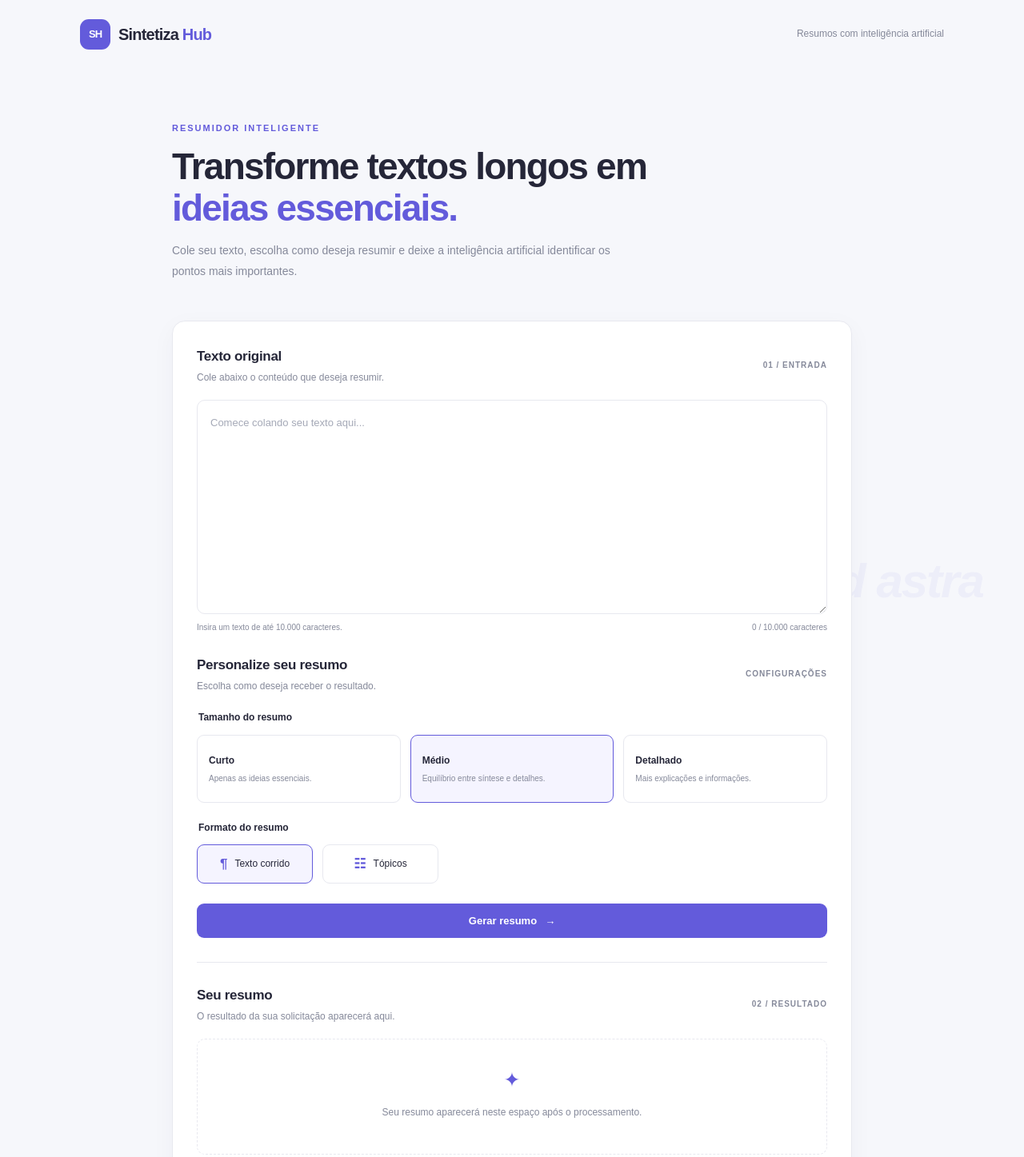
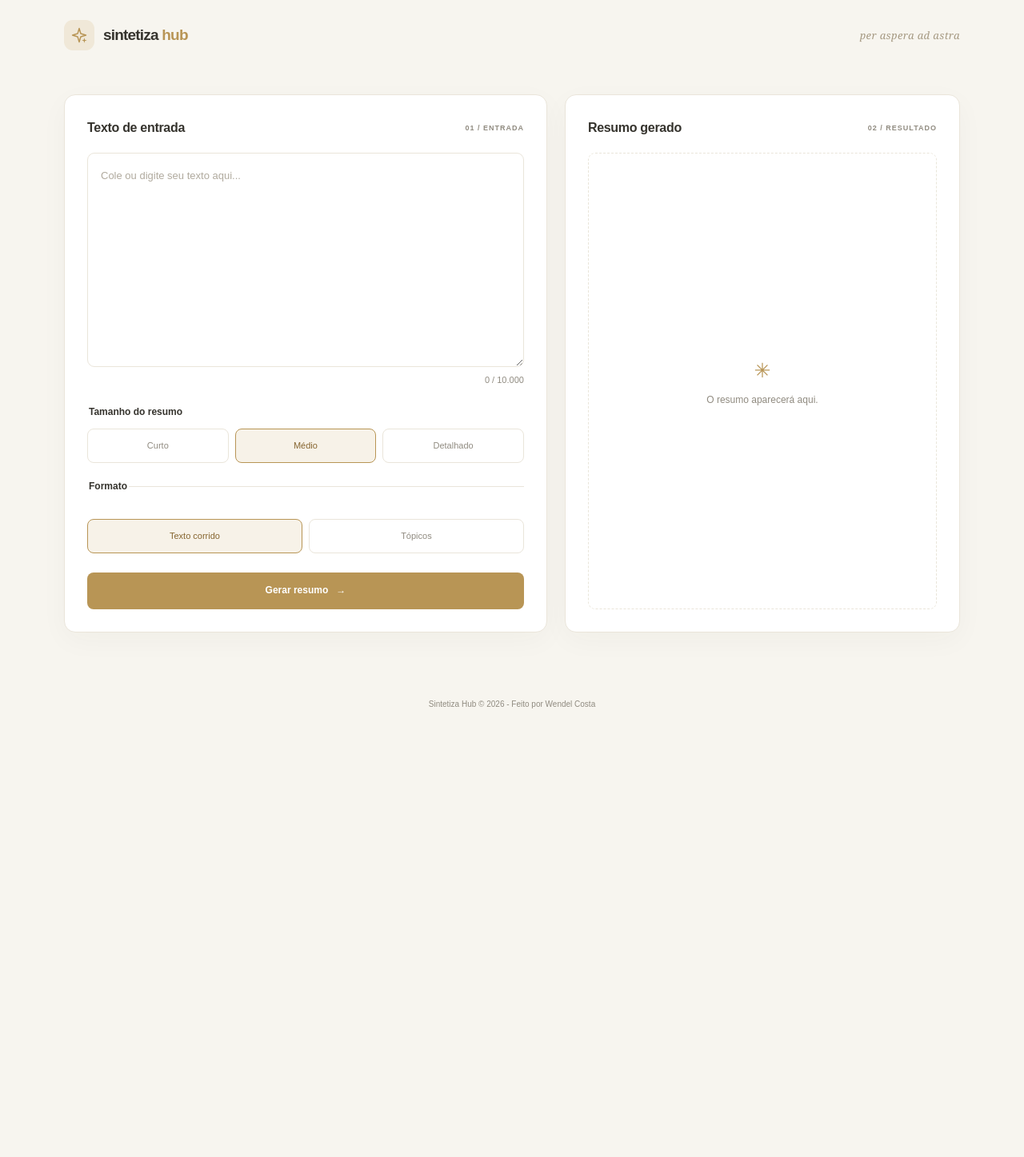
Before and after one commit to Wendel-Costa/Sintetiza-Hub, a plain HTML site: page index.html in a window 1280 px wide. Shown: the top 1447 px of the page at 80% size. After the commit the page ends 911 px from the top, so only its background shows below. Drawn offline with Linux system fonts and the light colour scheme.

Commit message:
reorganizando layout em duas colunas

```diff
--- a/css/styles.css
+++ b/css/styles.css
@@ -1,13 +1,14 @@
 
 :root {
-    --background: #f6f7fb;
-    --surface: #ffffff;
-    --text: #252638;
-    --muted: #85899a;
-    --primary: #635bdb;
-    --primary-hover: #5149c5;
-    --border: #e7e8ef;
-    --soft-purple: #f5f4ff;
+    --background: #F7F5EF;
+    --surface: #FFFFFF;
+    --text: #35332D;
+    --muted: #908B80;
+    --primary: #B89555;
+    --primary-hover: #A27F42;
+    --primary-soft: #F7F2E8;
+    --border: #EAE5DA;
+    --error: #BD5A4A;
 }
 
 * {
@@ -15,43 +16,27 @@
 }
 
 body {
+    min-height: 100vh;
     margin: 0;
-    min-height: 100vh;
-    font-family: Arial, Helvetica, sans-serif;
+    display: flex;
+    flex-direction: column;
     background: var(--background);
     color: var(--text);
+    font-family: Arial, Helvetica, sans-serif;
     line-height: 1.6;
 }
 
-/* Identidade visual de fundo */
-
-.background-motto {
-    position: fixed;
-    right: 4%;
-    bottom: 25px;
-    z-index: 0;
-    pointer-events: none;
-    user-select: none;
-
-    color: var(--primary);
-    opacity: 0.055;
-    font-size: clamp(22px, 5vw, 60px);
-    font-weight: bold;
-    font-style: italic;
-    letter-spacing: -2px;
-    white-space: nowrap;
+button,
+textarea {
+    font: inherit;
 }
 
 /* Cabeçalho */
 
 .site-header {
-    position: relative;
-    z-index: 1;
-
-    width: min(100% - 40px, 1080px);
+    width: min(100% - 48px, 1120px);
     margin: 0 auto;
-    padding: 24px 0;
-
+    padding: 25px 0;
     display: flex;
     align-items: center;
     justify-content: space-between;
@@ -60,94 +45,67 @@ body {
 .brand {
     display: flex;
     align-items: center;
-    gap: 10px;
-
+    gap: 11px;
+    color: var(--text);
     text-decoration: none;
-    color: var(--text);
 }
 
-.brand-mark {
+.brand-icon {
     width: 38px;
     height: 38px;
-    border-radius: 11px;
-
     display: grid;
     place-items: center;
+    border-radius: 11px;
+    background: #F0E8D8;
+    color: var(--primary);
+}
 
-    background: var(--primary);
-    color: white;
-    font-size: 13px;
-    font-weight: bold;
-    letter-spacing: -1px;
+.brand-icon svg {
+    width: 22px;
+    height: 22px;
 }
 
 .brand-name {
-    font-size: 20px;
+    font-size: 19px;
     font-weight: bold;
     letter-spacing: -0.8px;
+    text-transform: lowercase;
 }
 
 .brand-name strong {
     color: var(--primary);
 }
 
-.header-note {
-    margin: 0;
-    color: var(--muted);
-    font-size: 12px;
+.header-motto {
+    color: #A69A83;
+    font-family: Georgia, serif;
+    font-size: 13px;
+    font-style: italic;
+    letter-spacing: 0.4px;
 }
 
-/* Conteúdo principal */
+/* Layout principal */
 
 .container {
-    position: relative;
-    z-index: 1;
-
-    width: min(100% - 40px, 850px);
-    margin: 0 auto;
+    width: min(100% - 48px, 1120px);
+    margin: 30px auto 55px;
+    flex: 1;
 }
 
-.intro {
-    padding: 55px 0 35px;
+.workspace {
+    display: grid;
+    grid-template-columns: minmax(0, 1.1fr) minmax(0, 0.9fr);
+    align-items: stretch;
+    gap: 22px;
 }
 
-.eyebrow {
-    color: var(--primary);
-    font-size: 11px;
-    font-weight: bold;
-    letter-spacing: 2px;
-}
-
-h1 {
-    max-width: 700px;
-    margin: 12px 0;
-
-    font-size: clamp(32px, 5vw, 46px);
-    line-height: 1.15;
-    letter-spacing: -1.8px;
-}
-
-h1 span {
-    color: var(--primary);
-}
-
-.intro-description {
-    max-width: 580px;
-    color: var(--muted);
-    font-size: 14px;
-    line-height: 1.8;
-}
-
-/* Painel principal */
-
-.app-panel {
-    padding: 30px;
-
+.panel {
+    min-width: 0;
+    padding: 28px;
     background: var(--surface);
     border: 1px solid var(--border);
-    border-radius: 16px;
-
-    box-shadow: 0 8px 30px rgba(30, 35, 70, 0.04);
+    border-radius: 14px;
+    box-shadow: 0 10px 35px rgba(65, 55, 35, 0.035);
 }
 
 /* Cabeçalhos das seções */
@@ -160,32 +118,28 @@ h1 span {
     margin-bottom: 18px;
 }
 
+.section-heading h1,
 .section-heading h2 {
     margin: 0;
-    font-size: 17px;
+    font-size: 16px;
+    font-weight: bold;
     letter-spacing: -0.3px;
-}
-
-.section-heading p {
-    margin: 4px 0 0;
-    color: var(--muted);
-    font-size: 12px;
 }
 
 .step-label {
     color: var(--muted);
-    font-size: 10px;
+    font-size: 9px;
     font-weight: bold;
     letter-spacing: 1px;
     white-space: nowrap;
 }
 
-/* Campo de texto */
+/* Entrada de texto */
 
 .textarea-wrapper {
+    overflow: hidden;
     border: 1px solid var(--border);
-    border-radius: 10px;
-    overflow: hidden;
+    border-radius: 9px;
     transition: border-color 0.2s;
 }
 
@@ -193,54 +147,45 @@ h1 span {
     border-color: var(--primary);
 }
 
+.textarea-wrapper.has-error {
+    border-color: var(--error);
+}
+
 textarea {
     display: block;
     width: 100%;
-    min-height: 200px;
+    min-height: 250px;
     padding: 16px;
-
     resize: vertical;
     border: none;
     outline: none;
-
     background: transparent;
     color: var(--text);
-
     font-family: inherit;
     font-size: 13px;
     line-height: 1.8;
 }
 
 textarea::placeholder {
-    color: #a5a9b7;
+    color: #B0AA9E;
 }
 
 .field-footer {
     display: flex;
-    justify-content: space-between;
-    gap: 12px;
-
-    margin: 9px 0 25px;
-}
-
-.field-footer p {
-    margin: 0;
-    color: var(--muted);
-    font-size: 10px;
+    justify-content: flex-end;
+    margin: 8px 0 22px;
 }
 
 .character-count {
-    white-space: nowrap;
+    margin: 0;
+    color: var(--muted);
+    font-size: 11px;
 }
 
-/* Personalização do resumo */
+/* Configurações */
 
 .options-section {
-    margin-bottom: 25px;
-}
-
-.options-section > .section-heading {
-    margin-bottom: 20px;
+    margin-bottom: 24px;
 }
 
 .option-group {
@@ -252,6 +197,7 @@ textarea::placeholder {
 
 .option-group legend {
     margin-bottom: 11px;
+    color: var(--text);
     font-size: 12px;
     font-weight: bold;
 }
@@ -259,7 +205,7 @@ textarea::placeholder {
 .choice-grid {
     display: grid;
     grid-template-columns: repeat(3, 1fr);
-    gap: 12px;
+    gap: 8px;
 }
 
 .choice-card,
@@ -271,109 +217,70 @@ textarea::placeholder {
 .choice-card input,
 .format-option input {
     position: absolute;
+    width: 1px;
+    height: 1px;
     opacity: 0;
 }
 
-.choice-content {
-    min-height: 85px;
-    padding: 14px;
-
+.choice-content,
+.format-content {
+    min-height: 43px;
+    padding: 10px 8px;
     display: flex;
-    flex-direction: column;
+    align-items: center;
     justify-content: center;
-    gap: 5px;
-
     border: 1px solid var(--border);
-    border-radius: 9px;
+    border-radius: 8px;
+    color: var(--muted);
     background: white;
-
-    transition: border-color 0.2s, background 0.2s;
+    font-size: 11px;
+    font-weight: 500;
+    text-align: center;
+    transition: border-color 0.2s, background 0.2s, color 0.2s;
 }
 
-.choice-title {
-    font-size: 12px;
-    font-weight: bold;
+.choice-card input:checked + .choice-content,
+.format-option input:checked + .format-content {
+    border-color: var(--primary);
+    background: var(--primary-soft);
+    color: #86652F;
 }
 
-.choice-description {
-    color: var(--muted);
-    font-size: 10px;
-    line-height: 1.5;
-}
-
-.choice-card input:checked + .choice-content {
-    border-color: var(--primary);
-    background: var(--soft-purple);
-}
-
-.choice-card input:focus-visible + .choice-content {
+.choice-card input:focus-visible + .choice-content,
+.format-option input:focus-visible + .format-content {
     outline: 2px solid var(--primary);
     outline-offset: 3px;
 }
 
-/* Formatos */
+/* Divisor entre as configurações */
 
 .format-group {
-    margin-top: 22px;
+    margin-top: 20px;
+    padding-top: 20px;
+    border-top: 1px solid var(--border);
 }
 
 .format-options {
-    display: flex;
-    gap: 12px;
-}
-
-.format-content {
-    min-width: 145px;
-    padding: 10px 15px;
-
-    display: flex;
-    align-items: center;
-    justify-content: center;
-    gap: 9px;
-
-    border: 1px solid var(--border);
-    border-radius: 9px;
-
-    font-size: 12px;
-    transition: border-color 0.2s, background 0.2s;
-}
-
-.format-icon {
-    color: var(--primary);
-    font-size: 17px;
-    font-weight: bold;
-}
-
-.format-option input:checked + .format-content {
-    border-color: var(--primary);
-    background: var(--soft-purple);
-}
-
-.format-option input:focus-visible + .format-content {
-    outline: 2px solid var(--primary);
-    outline-offset: 3px;
+    display: grid;
+    grid-template-columns: repeat(2, 1fr);
+    gap: 8px;
 }
 
 /* Botão principal */
 
 #summarize-button {
     width: 100%;
-    padding: 14px 20px;
-
+    padding: 13px 20px;
     display: flex;
     align-items: center;
     justify-content: center;
     gap: 10px;
-
     border: none;
-    border-radius: 9px;
-
+    border-radius: 8px;
     background: var(--primary);
     color: white;
-
-    font-size: 13px;
+    font-size: 12px;
     font-weight: bold;
-
     cursor: pointer;
     transition: background 0.2s;
 }
@@ -382,26 +289,44 @@ textarea::placeholder {
     background: var(--primary-hover);
 }
 
+#summarize-button:focus-visible {
+    outline: 2px solid var(--primary);
+    outline-offset: 3px;
+}
+
+/* Mensagens */
+
+.status-message {
+    margin: 10px 0 0;
+    color: var(--muted);
+    font-size: 11px;
+}
+
+.status-message:empty {
+    display: none;
+}
+
+.status-message.is-error {
+    color: var(--error);
+}
+
 /* Área de resultado */
 
-.result-area {
-    margin-top: 30px;
-    padding-top: 27px;
-    border-top: 1px solid var(--border);
+.result-panel {
+    display: flex;
+    flex-direction: column;
 }
 
 .result-placeholder {
-    min-height: 145px;
+    flex: 1;
+    min-height: 380px;
     padding: 25px;
-
     display: flex;
     flex-direction: column;
     align-items: center;
     justify-content: center;
-
     border: 1px dashed var(--border);
-    border-radius: 10px;
-
+    border-radius: 9px;
     text-align: center;
 }
 
@@ -411,22 +336,19 @@ textarea::placeholder {
 }
 
 .result-placeholder p {
-    color: var(--muted);
-    font-size: 12px;
-}
-
-.status-message {
-    margin: 12px 0 0;
+    margin: 8px 0 0;
     color: var(--muted);
     font-size: 12px;
 }
 
 .summary-text {
+    flex: 1;
+    min-height: 380px;
+    margin: 0;
     padding: 20px;
-
-    border-radius: 10px;
-    background: #f8f8fd;
-
+    border: 1px solid var(--border);
+    border-radius: 9px;
+    background: #FCFBF8;
     font-size: 13px;
     line-height: 1.8;
     white-space: pre-wrap;
@@ -435,16 +357,13 @@ textarea::placeholder {
 /* Rodapé */
 
 .site-footer {
-    position: relative;
-    z-index: 1;
-
-    padding: 35px 20px;
+    padding: 20px;
     text-align: center;
 }
 
 .site-footer a {
     color: var(--muted);
-    font-size: 11px;
+    font-size: 10px;
     text-decoration: none;
     transition: color 0.2s;
 }
@@ -473,59 +392,69 @@ textarea::placeholder {
 
 /* Responsividade */
 
-@media (max-width: 600px) {
-
-    .site-header {
-        padding: 18px 0;
+@media (max-width: 800px) {
+    .workspace {
+        grid-template-columns: 1fr;
+        gap: 18px;
     }
 
-    .header-note {
+    .textarea-wrapper textarea {
+        min-height: 210px;
+    }
+
+    .result-placeholder {
+        min-height: 250px;
+    }
+
+    .summary-text {
+        min-height: 250px;
+    }
+}
+
+@media (max-width: 600px) {
+    .site-header {
+        width: calc(100% - 32px);
+        padding: 20px 0;
+    }
+
+    .brand-name {
+        font-size: 17px;
+    }
+
+    .header-motto {
+        font-size: 11px;
+    }
+
+    .container {
+        width: calc(100% - 28px);
+        margin-top: 15px;
+    }
+
+    .panel {
+        padding: 22px 17px;
+    }
+
+    .choice-content,
+    .format-content {
+        min-height: 45px;
+    }
+}
+
+@media (max-width: 380px) {
+    .header-motto {
         font-size: 10px;
     }
 
-    .container {
-        width: min(100% - 28px, 850px);
+    .brand {
+        gap: 7px;
     }
 
-    .intro {
-        padding: 35px 0 25px;
+    .brand-name {
+        font-size: 15px;
     }
 
-    .app-panel {
-        padding: 20px 16px;
-    }
-
-    .section-heading {
-        align-items: flex-start;
-    }
-
-    .step-label {
-        font-size: 9px;
-    }
-
-    .choice-grid {
-        grid-template-columns: 1fr;
-        gap: 8px;
-    }
-
-    .choice-content {
-        min-height: 65px;
-    }
-
-    .format-options {
-        flex-wrap: wrap;
-    }
-
-    .format-content {
-        min-width: 130px;
-    }
-
-    .field-footer {
-        flex-direction: column;
-    }
-
-    .background-motto {
-        right: 10px;
-        font-size: 23px;
+    .brand-icon {
+        width: 34px;
+        height: 34px;
     }
 }
--- a/index.html
+++ b/index.html
@@ -7,63 +7,53 @@
 
     <meta
         name="description"
-        content="Transforme textos extensos em resumos objetivos com o Sintetiza Hub."
+        content="Sintetiza Hub: resumos personalizados com inteligência artificial."
     >
 
-    <title>Sintetiza Hub | Resumidor Inteligente</title>
+    <title>Sintetiza Hub</title>
 
     <link rel="stylesheet" href="css/styles.css">
     <script src="js/app.js" defer></script>
 </head>
 <body>
 
-    <div class="background-motto" aria-hidden="true">
-        per aspera ad astra
-    </div>
-
     <header class="site-header">
         <a href="index.html" class="brand" aria-label="Sintetiza Hub - início">
-            <span class="brand-mark">SH</span>
-            <span class="brand-name">Sintetiza <strong>Hub</strong></span>
+            <span class="brand-icon" aria-hidden="true">
+                <svg viewBox="0 0 24 24" fill="none">
+                    <path
+                        d="M12 2.8L14.1 9.9L21.2 12L14.1 14.1L12 21.2L9.9 14.1L2.8 12L9.9 9.9L12 2.8Z"
+                        stroke="currentColor"
+                        stroke-width="1.6"
+                        stroke-linejoin="round"
+                    />
+                    <path
+                        d="M19 15.5L19.8 18.2L22.5 19L19.8 19.8L19 22.5L18.2 19.8L15.5 19L18.2 18.2L19 15.5Z"
+                        fill="currentColor"
+                    />
+                </svg>
+            </span>
+
+            <span class="brand-name">sintetiza <strong>hub</strong></span>
         </a>
 
-        <p class="header-note">Resumos com inteligência artificial</p>
+        <span class="header-motto">per aspera ad astra</span>
     </header>
 
     <main class="container">
 
-        <section class="intro" aria-labelledby="page-title">
+        <div class="workspace">
 
-            <p class="eyebrow">RESUMIDOR INTELIGENTE</p>
-
-            <h1 id="page-title">
-                Transforme textos longos em
-                <span>ideias essenciais.</span>
-            </h1>
-
-            <p class="intro-description">
-                Cole seu texto, escolha como deseja resumir
-                e deixe a inteligência artificial identificar
-                os pontos mais importantes.
-            </p>
-
-        </section>
-
-        <section class="app-panel" aria-label="Resumidor de texto">
+            <section class="panel input-panel" aria-labelledby="input-title">
 
                 <form id="summary-form">
 
                     <div class="section-heading">
-                    <div>
-                        <h2>Texto original</h2>
-                        <p>Cole abaixo o conteúdo que deseja resumir.</p>
-                    </div>
-
+                        <h1 id="input-title">Texto de entrada</h1>
                         <span class="step-label">01 / ENTRADA</span>
                     </div>
 
                     <div class="textarea-wrapper">
-
                         <label for="source-text" class="sr-only">
                             Texto que deseja resumir
                         </label>
@@ -73,30 +63,18 @@
                             name="source-text"
                             rows="10"
                             maxlength="10000"
-                        placeholder="Comece colando seu texto aqui..."
+                            placeholder="Cole ou digite seu texto aqui..."
+                            aria-invalid="false"
                         ></textarea>
-
                     </div>
 
                     <div class="field-footer">
-                    <p>Insira um texto de até 10.000 caracteres.</p>
-
                         <p class="character-count">
-                        <span id="character-count">0</span>
-                        / 10.000 caracteres
+                            <span id="character-count">0</span> / 10.000
                         </p>
                     </div>
 
-                <section class="options-section" aria-label="Personalização do resumo">
-
-                    <div class="section-heading">
-                        <div>
-                            <h2>Personalize seu resumo</h2>
-                            <p>Escolha como deseja receber o resultado.</p>
-                        </div>
-
-                        <span class="step-label">CONFIGURAÇÕES</span>
-                    </div>
+                    <section class="options-section" aria-label="Configurações do resumo">
 
                         <fieldset class="option-group">
                             <legend>Tamanho do resumo</legend>
@@ -109,13 +87,7 @@
                                         name="summary-length"
                                         value="short"
                                     >
-
-                                <span class="choice-content">
-                                    <span class="choice-title">Curto</span>
-                                    <span class="choice-description">
-                                        Apenas as ideias essenciais.
-                                    </span>
-                                </span>
+                                    <span class="choice-content">Curto</span>
                                 </label>
 
                                 <label class="choice-card">
@@ -125,13 +97,7 @@
                                         value="medium"
                                         checked
                                     >
-
-                                <span class="choice-content">
-                                    <span class="choice-title">Médio</span>
-                                    <span class="choice-description">
-                                        Equilíbrio entre síntese e detalhes.
-                                    </span>
-                                </span>
+                                    <span class="choice-content">Médio</span>
                                 </label>
 
                                 <label class="choice-card">
@@ -140,20 +106,14 @@
                                         name="summary-length"
                                         value="long"
                                     >
-
-                                <span class="choice-content">
-                                    <span class="choice-title">Detalhado</span>
-                                    <span class="choice-description">
-                                        Mais explicações e informações.
-                                    </span>
-                                </span>
+                                    <span class="choice-content">Detalhado</span>
                                 </label>
 
                             </div>
                         </fieldset>
 
                         <fieldset class="option-group format-group">
-                        <legend>Formato do resumo</legend>
+                            <legend>Formato</legend>
 
                             <div class="format-options">
 
@@ -164,11 +124,7 @@
                                         value="paragraph"
                                         checked
                                     >
-
-                                <span class="format-content">
-                                    <span class="format-icon" aria-hidden="true">¶</span>
-                                    <span>Texto corrido</span>
-                                </span>
+                                    <span class="format-content">Texto corrido</span>
                                 </label>
 
                                 <label class="format-option">
@@ -177,11 +133,7 @@
                                         name="summary-format"
                                         value="topics"
                                     >
-
-                                <span class="format-content">
-                                    <span class="format-icon" aria-hidden="true">☷</span>
-                                    <span>Tópicos</span>
-                                </span>
+                                    <span class="format-content">Tópicos</span>
                                 </label>
 
                             </div>
@@ -194,36 +146,28 @@
                         <span aria-hidden="true">→</span>
                     </button>
 
-            </form>
-
-            <section class="result-area" aria-labelledby="result-title">
-
-                <div class="section-heading">
-                    <div>
-                        <h2 id="result-title">Seu resumo</h2>
-                        <p>O resultado da sua solicitação aparecerá aqui.</p>
-                    </div>
-
-                    <span class="step-label">02 / RESULTADO</span>
-                </div>
-
-                <div id="result-placeholder" class="result-placeholder">
-
-                    <span class="placeholder-icon" aria-hidden="true">✦</span>
-
-                    <p>
-                        Seu resumo aparecerá neste espaço
-                        após o processamento.
-                    </p>
-
-                </div>
-
                     <p
                         id="status-message"
                         class="status-message"
                         role="status"
                         aria-live="polite"
                     ></p>
+
+                </form>
+
+            </section>
+
+            <section class="panel result-panel" aria-labelledby="result-title">
+
+                <div class="section-heading">
+                    <h2 id="result-title">Resumo gerado</h2>
+                    <span class="step-label">02 / RESULTADO</span>
+                </div>
+
+                <div id="result-placeholder" class="result-placeholder">
+                    <span class="placeholder-icon" aria-hidden="true">✳</span>
+                    <p>O resumo aparecerá aqui.</p>
+                </div>
 
                 <p
                     id="summary-text"
@@ -233,7 +177,7 @@
 
             </section>
 
-        </section>
+        </div>
 
     </main>
 
@@ -246,5 +190,6 @@
             Sintetiza Hub &copy; 2026 - Feito por Wendel Costa
         </a>
     </footer>
+
 </body>
 </html>
--- a/js/app.js
+++ b/js/app.js
@@ -0,0 +1,88 @@
+const summaryForm = document.querySelector("#summary-form");
+const sourceText = document.querySelector("#source-text");
+const characterCount = document.querySelector("#character-count");
+const statusMessage = document.querySelector("#status-message");
+const textareaWrapper = document.querySelector(".textarea-wrapper");
+
+const optionInputs = document.querySelectorAll(
+    'input[name="summary-length"], input[name="summary-format"]'
+);
+
+function updateCharacterCount() {
+    characterCount.textContent = sourceText.value.length.toLocaleString("pt-BR");
+}
+
+function showStatus(message, isError = false) {
+    statusMessage.textContent = message;
+    statusMessage.classList.toggle("is-error", isError);
+}
+
+function clearValidation() {
+    showStatus("");
+    sourceText.setAttribute("aria-invalid", "false");
+    textareaWrapper.classList.remove("has-error");
+}
+
+function getSummarySettings() {
+    const selectedLength = document.querySelector(
+        'input[name="summary-length"]:checked'
+    ).value;
+
+    const selectedFormat = document.querySelector(
+        'input[name="summary-format"]:checked'
+    ).value;
+
+    const lengthLabels = {
+        short: "Curto",
+        medium: "Médio",
+        long: "Detalhado"
+    };
+
+    const formatLabels = {
+        paragraph: "Texto corrido",
+        topics: "Tópicos"
+    };
+
+    return {
+        length: selectedLength,
+        format: selectedFormat,
+        lengthLabel: lengthLabels[selectedLength],
+        formatLabel: formatLabels[selectedFormat]
+    };
+}
+
+sourceText.addEventListener("input", () => {
+    updateCharacterCount();
+    clearValidation();
+});
+
+optionInputs.forEach((input) => {
+    input.addEventListener("change", clearValidation);
+});
+
+summaryForm.addEventListener("submit", (event) => {
+    event.preventDefault();
+
+    const text = sourceText.value.trim();
+
+    if (!text) {
+        showStatus("Digite um texto antes de continuar.", true);
+        sourceText.setAttribute("aria-invalid", "true");
+        textareaWrapper.classList.add("has-error");
+        sourceText.focus();
+        return;
+    }
+
+    const settings = getSummarySettings();
+
+    showStatus(
+        `Texto válido · ${settings.lengthLabel} · ${settings.formatLabel}.`
+    );
+
+    console.log("Configurações selecionadas:", {
+        length: settings.length,
+        format: settings.format
+    });
+});
+
+updateCharacterCount();
```
Lines whose indentation alone changed are shown as unchanged.
